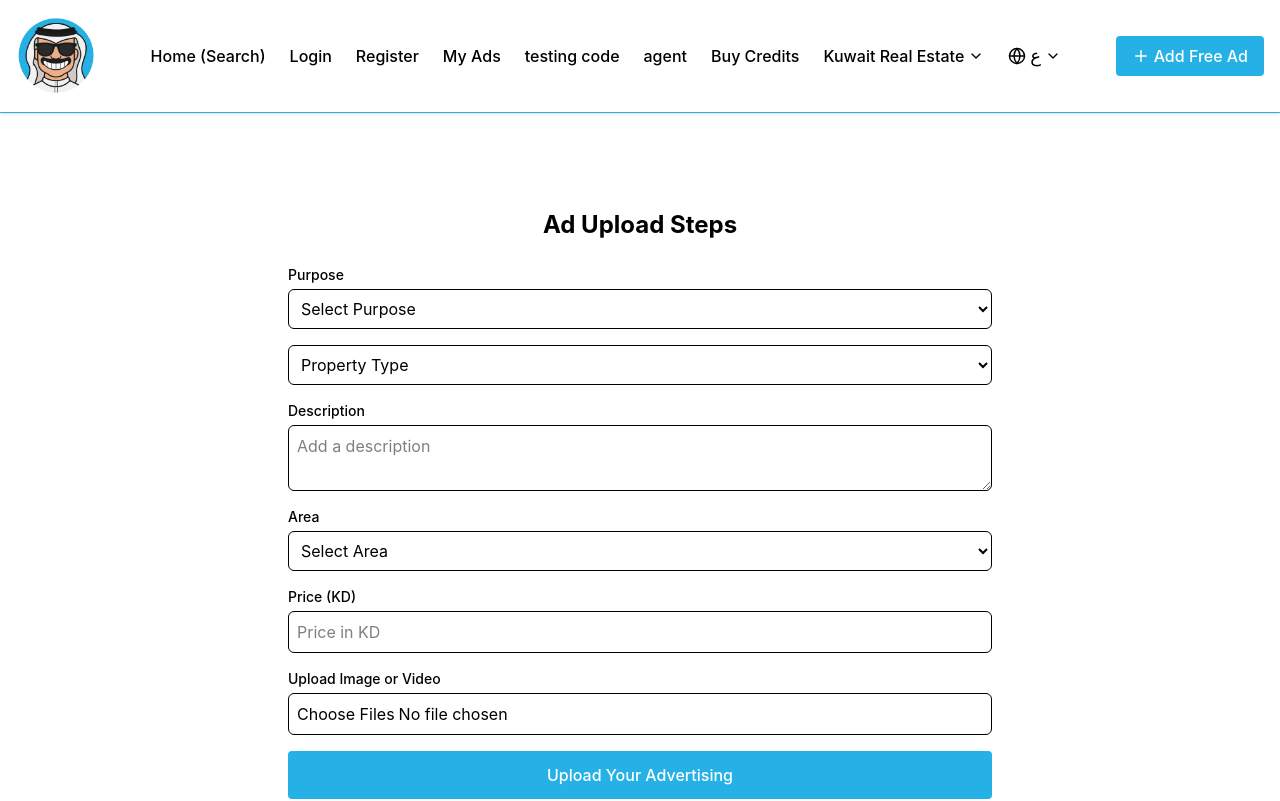
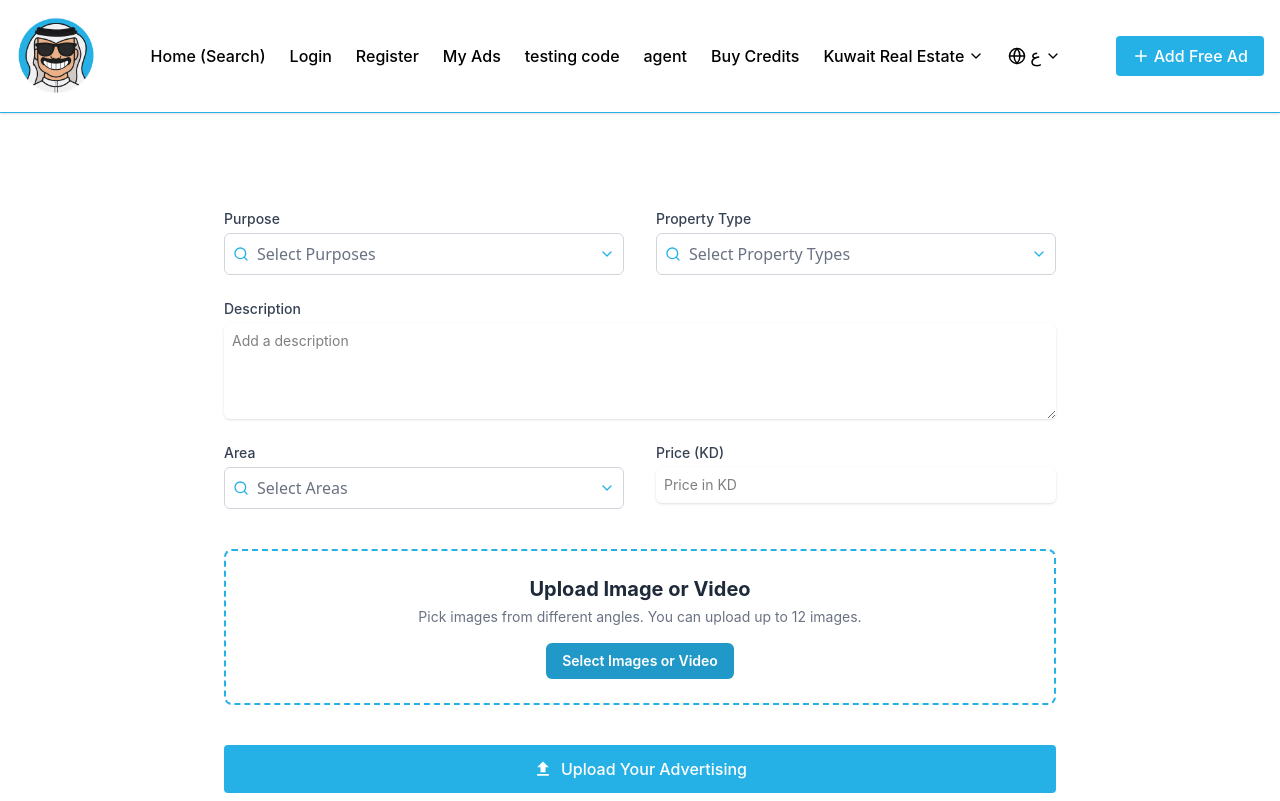
Before and after one commit to MTS-Services/Skywalker, a React (Vite) app: page /ad-upload in a window 1280 px wide. Shown: the top 801 px of the page. Built offline with nearby package versions, Linux system fonts and the light colour scheme.

Commit message:
Change theme color with logo update, add ad upload functionality, and implement translations

```diff
--- a/src/index.css
+++ b/src/index.css
@@ -51,11 +51,10 @@
   --color-adspart: #2e6290;
   --color-bgcolor-900: #26b0e5;
 
-
-  --shadow-card-shadow: 0 0 2px 0 rgba(37, 42, 49, .16), 0 1px 4px 0 rgba(37, 42, 49, .12);
+  --shadow-card-shadow:
+    0 0 2px 0 rgba(37, 42, 49, 0.16), 0 1px 4px 0 rgba(37, 42, 49, 0.12);
 
   --breakpoint-xs: 480px;
-
 }
 
 /* Global scrollbar styles (works on Firefox) */
--- a/src/pages/adUpload/AdUpload.jsx
+++ b/src/pages/adUpload/AdUpload.jsx
@@ -1,196 +1,330 @@
-import React, { useState, useEffect } from "react";
+// src/components/AdUploadForm.js
+
+import React, { useState, useEffect, useRef } from "react";
 import axios from "axios";
+import { toast } from "react-toastify";
+import { MdFileUpload } from "react-icons/md";
+import { FiSearch, FiX, FiChevronDown, FiChevronUp } from "react-icons/fi";
 import ButtonSubmit from "../../common/button/ButtonSubmit";
+import { useLanguage } from "../../context/LanguageContext";
 
+// --- Helper Component: MultiSelectDropdown (Final RTL and Color Fix) ---
+const MultiSelectDropdown = ({
+  options,
+  selectedValues,
+  onChange,
+  placeholder = "Select options",
+  searchPlaceholder,
+  noResultsText,
+  isRTL,
+}) => {
+  const [isOpen, setIsOpen] = useState(false);
+  const [searchTerm, setSearchTerm] = useState("");
+  const dropdownRef = useRef(null);
+
+  useEffect(() => {
+    const handleClickOutside = (event) => {
+      if (dropdownRef.current && !dropdownRef.current.contains(event.target)) {
+        setIsOpen(false);
+      }
+    };
+    document.addEventListener("mousedown", handleClickOutside);
+    return () => document.removeEventListener("mousedown", handleClickOutside);
+  }, []);
+
+  const toggleOption = (value) => {
+    onChange(value);
+  };
+
+  const filteredOptions = options.filter((option) =>
+    option.name.toLowerCase().includes(searchTerm.toLowerCase()),
+  );
+
+  return (
+    <div className="relative font-sans" ref={dropdownRef}>
+      {/* CHANGED: This container now correctly reverses for RTL */}
+      <div
+        className="flex cursor-pointer items-center gap-2 rounded-md border border-gray-300 bg-white p-2 rtl:flex-row-reverse"
+        onClick={() => setIsOpen(!isOpen)}
+      >
+        {/* CHANGED: Applied global color */}
+        <FiSearch className="flex-shrink-0 text-[var(--color-primary-500)]" />
+
+        {/* This div now handles the growing text/pills area */}
+        <div className="flex-grow rtl:text-right">
+          {selectedValues.length === 0 ? (
+            <span className="text-gray-500">{placeholder}</span>
+          ) : (
+            <div className="flex flex-wrap items-center gap-1 rtl:flex-row-reverse">
+              {selectedValues.map((value) => {
+                const option = options.find((o) => o.id === value);
+                return (
+                  <span
+                    key={value}
+                    className="flex items-center gap-1 rounded-md bg-cyan-100 px-2 py-1 text-sm font-medium text-cyan-800"
+                  >
+                    {option ? option.name : ""}
+                    <FiX
+                      className="cursor-pointer hover:text-cyan-600"
+                      onClick={(e) => {
+                        e.stopPropagation();
+                        toggleOption(value);
+                      }}
+                    />
+                  </span>
+                );
+              })}
+            </div>
+          )}
+        </div>
+
+        {/* CHANGED: Applied global color */}
+        <div className="flex-shrink-0">
+          {isOpen ? (
+            <FiChevronUp className="text-[var(--color-primary-500)]" />
+          ) : (
+            <FiChevronDown className="text-[var(--color-primary-500)]" />
+          )}
+        </div>
+      </div>
+
+      {isOpen && (
+        <div className="absolute z-10 mt-1 w-full rounded-md border border-gray-200 bg-white shadow-lg">
+          <div className="p-2">
+            <input
+              type="text"
+              placeholder={searchPlaceholder}
+              className="w-full rounded-md border border-gray-300 p-2 focus:border-[var(--color-primary-500)] focus:ring-[var(--color-primary-500)]"
+              value={searchTerm}
+              onChange={(e) => setSearchTerm(e.target.value)}
+            />
+          </div>
+          <ul className="max-h-60 overflow-y-auto p-2">
+            {filteredOptions.length > 0 ? (
+              filteredOptions.map((option) => (
+                <li
+                  key={option.id}
+                  className="flex cursor-pointer items-center rounded-md p-2 hover:bg-cyan-50"
+                  onClick={() => toggleOption(option.id)}
+                >
+                  <input
+                    type="checkbox"
+                    className="h-4 w-4 rounded border-gray-300 text-[var(--color-primary-500)] focus:ring-[var(--color-primary-500)]"
+                    checked={selectedValues.includes(option.id)}
+                    readOnly
+                  />
+                  <span className="text-gray-700 ltr:ml-3 rtl:mr-3">
+                    {option.name}
+                  </span>
+                  {option.count && (
+                    <span className="text-sm text-gray-500 ltr:ml-auto rtl:mr-auto">
+                      {option.count}
+                    </span>
+                  )}
+                </li>
+              ))
+            ) : (
+              <li className="p-2 text-gray-500">{noResultsText}</li>
+            )}
+          </ul>
+        </div>
+      )}
+    </div>
+  );
+};
+
+// --- Main Component: AdUploadForm (No changes needed here from last time) ---
 const AdUploadForm = () => {
+  const { t, isRTL } = useLanguage();
+
+  const [isLoading, setIsLoading] = useState(true);
+  const [options, setOptions] = useState({
+    purposes: [],
+    propertyTypes: [],
+    areas: [],
+  });
   const [formData, setFormData] = useState({
-    purpose: "",
-    propertyType: "",
+    purposes: [],
+    propertyTypes: [],
     description: "",
-    area: "",
+    regions: [],
     price: "",
-    regions: [],
-    images: null,
+    images: [],
   });
 
-  // State to hold dropdown data
-  const [purposes, setPurposes] = useState([]);
-  const [propertyTypes, setPropertyTypes] = useState([]);
-  const [areas, setAreas] = useState([]);
-
-  // Fetching data from the server using Axios
   useEffect(() => {
-    // Fetch Purpose data from local JSON
-    axios
-      .get("/data/transactionTypes.json")
-      .then((response) => {
-        if (Array.isArray(response.data)) {
-          setPurposes(response.data);
-        } else {
-          console.error("Invalid data structure for purposes");
-        }
-      })
-      .catch((error) => console.error("Error fetching purposes:", error));
-
-    // Fetch Property Type data from local JSON
-    axios
-      .get("/data/propertyTypes.json")
-      .then((response) => {
-        if (Array.isArray(response.data)) {
-          setPropertyTypes(response.data);
-        } else {
-          console.error("Invalid data structure for property types");
-        }
-      })
-      .catch((error) => console.error("Error fetching property types:", error));
-
-    // Fetch Area data from local JSON
-    axios
-      .get("/data/regions.json")
-      .then((response) => {
-        if (Array.isArray(response.data)) {
-          setAreas(response.data);
-        } else {
-          console.error("Invalid data structure for areas");
-        }
-      })
-      .catch((error) => console.error("Error fetching areas:", error));
-  }, []);
+    const fetchData = async () => {
+      setIsLoading(true);
+      try {
+        const [purposesRes, propTypesRes, areasRes] = await Promise.all([
+          axios.get("/data/transactionTypes.json"),
+          axios.get("/data/propertyTypes.json"),
+          axios.get("/data/regions.json"),
+        ]);
+        setOptions({
+          purposes: purposesRes.data || [],
+          propertyTypes: propTypesRes.data || [],
+          areas: areasRes.data || [],
+        });
+      } catch (error) {
+        console.error("Failed to fetch form data:", error);
+        toast.error(t.adUploadForm.dataLoadError);
+      } finally {
+        setIsLoading(false);
+      }
+    };
+    fetchData();
+  }, [t]);
 
   const handleInputChange = (e) => {
     const { name, value } = e.target;
     setFormData((prev) => ({ ...prev, [name]: value }));
   };
 
-  const handleCheckboxChange = (e) => {
-    const { value } = e.target;
+  const handleMultiSelectChange = (fieldName, selectedId) => {
     setFormData((prev) => {
-      const newRegions = prev.regions.includes(value)
-        ? prev.regions.filter((region) => region !== value)
-        : [...prev.regions, value];
-      return { ...prev, regions: newRegions };
+      const currentSelection = prev[fieldName];
+      const newSelection = currentSelection.includes(selectedId)
+        ? currentSelection.filter((id) => id !== selectedId)
+        : [...currentSelection, selectedId];
+      return { ...prev, [fieldName]: newSelection };
     });
   };
 
   const handleFileChange = (e) => {
-    setFormData((prev) => ({ ...prev, images: e.target.files }));
+    const selectedFiles = Array.from(e.target.files);
+    if (selectedFiles.length + formData.images.length > 12) {
+      toast.error(t.adUploadForm.fileLimitError);
+      return;
+    }
+    setFormData((prev) => ({
+      ...prev,
+      images: [...prev.images, ...selectedFiles],
+    }));
   };
 
+  if (isLoading) {
+    return <div className="p-10 text-center">{t.adUploadForm.loading}</div>;
+  }
+
   return (
-    <div className="mx-auto mt-16 h-screen max-w-3xl p-8">
-      <h1 className="mb-6 text-center text-2xl font-bold">Ad Upload Steps</h1>
-
-      <form className="space-y-4">
-        {/* Purpose Dropdown */}
-        <div>
-          <label className="block text-sm font-medium">Purpose</label>
-          <select
-            name="purpose"
-            value={formData.purpose}
-            onChange={handleInputChange}
-            className="mt-1 block w-full rounded-md border p-2"
-          >
-            <option value="">Select Purpose</option>
-            {purposes.length > 0 ? (
-              purposes.map((purpose) => (
-                <option key={purpose.id} value={purpose.id}>
-                  {purpose.name}
-                </option>
-              ))
-            ) : (
-              <option disabled>Loading purposes...</option>
-            )}
-          </select>
+    <div className="mx-auto mt-16 h-screen max-w-4xl p-4 sm:p-6 md:p-8">
+      <form className="grid grid-cols-1 gap-x-8 gap-y-6 md:grid-cols-2">
+        <div className="md:col-span-1">
+          <label className="mb-1 block text-sm font-medium text-gray-700">
+            {t.adUploadForm.purposeLabel}
+          </label>
+          <MultiSelectDropdown
+            options={options.purposes}
+            selectedValues={formData.purposes}
+            onChange={(id) => handleMultiSelectChange("purposes", id)}
+            placeholder={t.adUploadForm.purposePlaceholder}
+            searchPlaceholder={t.adUploadForm.searchPlaceholder}
+            noResultsText={t.adUploadForm.noResults}
+            isRTL={isRTL}
+          />
         </div>
 
-        {/* Property Type Dropdown */}
-        <div>
-          <label className="block text-sm font-medium"></label>
-          <select
-            name="propertyType"
-            value={formData.propertyType}
-            onChange={handleInputChange}
-            className="mt-1 block w-full rounded-md border p-2"
-          >
-            <option value="all">Property Type</option>
-            {propertyTypes.length > 0 ? (
-              propertyTypes.map((type) => (
-                <option key={type.id} value={type.id}>
-                  {type.name}
-                </option>
-              ))
-            ) : (
-              <option disabled>Loading property types...</option>
-            )}
-          </select>
+        <div className="md:col-span-1">
+          <label className="mb-1 block text-sm font-medium text-gray-700">
+            {t.adUploadForm.propertyTypeLabel}
+          </label>
+          <MultiSelectDropdown
+            options={options.propertyTypes}
+            selectedValues={formData.propertyTypes}
+            onChange={(id) => handleMultiSelectChange("propertyTypes", id)}
+            placeholder={t.adUploadForm.propertyTypePlaceholder}
+            searchPlaceholder={t.adUploadForm.searchPlaceholder}
+            noResultsText={t.adUploadForm.noResults}
+            isRTL={isRTL}
+          />
         </div>
 
-        {/* Description Input */}
-        <div>
-          <label className="block text-sm font-medium">Description</label>
+        <div className="md:col-span-2">
+          <label className="mb-1 block text-sm font-medium text-gray-700">
+            {t.adUploadForm.descriptionLabel}
+          </label>
           <textarea
             name="description"
             value={formData.description}
             onChange={handleInputChange}
-            className="mt-1 block w-full rounded-md border p-2"
-            placeholder="Add a description"
+            className="mt-1 block w-full rounded-md border-gray-300 p-2 shadow-sm focus:border-cyan-500 focus:ring-cyan-500 sm:text-sm"
+            placeholder={t.adUploadForm.descriptionPlaceholder}
+            rows={4}
           />
         </div>
 
-        {/* Area Dropdown */}
-        <div>
-          <label className="block text-sm font-medium">Area</label>
-          <select
-            name="area"
-            value={formData.area}
-            onChange={handleInputChange}
-            className="mt-1 block w-full rounded-md border p-2"
-          >
-            <option value="">Select Area</option>
-            {areas.length > 0 ? (
-              areas.map((area) => (
-                <option key={area.id} value={area.id}>
-                  {area.name} ({area.count})
-                </option>
-              ))
-            ) : (
-              <option disabled>Loading areas...</option>
-            )}
-          </select>
+        <div className="md:col-span-1">
+          <label className="mb-1 block text-sm font-medium text-gray-700">
+            {t.adUploadForm.areaLabel}
+          </label>
+          <MultiSelectDropdown
+            options={options.areas}
+            selectedValues={formData.regions}
+            onChange={(id) => handleMultiSelectChange("regions", id)}
+            placeholder={t.adUploadForm.areaPlaceholder}
+            searchPlaceholder={t.adUploadForm.searchPlaceholder}
+            noResultsText={t.adUploadForm.noResults}
+            isRTL={isRTL}
+          />
         </div>
 
-        {/* Price Input */}
-        <div>
-          <label className="block text-sm font-medium">Price (KD)</label>
+        <div className="md:col-span-1">
+          <label className="mb-1 block text-sm font-medium text-gray-700">
+            {t.adUploadForm.priceLabel}
+          </label>
           <input
             type="number"
             name="price"
             value={formData.price}
             onChange={handleInputChange}
-            className="mt-1 block w-full rounded-md border p-2"
-            placeholder="Price in KD"
+            className="mt-1 block w-full rounded-md border-gray-300 p-2 shadow-sm focus:border-cyan-500 focus:ring-cyan-500 sm:text-sm"
+            placeholder={t.adUploadForm.pricePlaceholder}
           />
         </div>
 
-        {/* File Upload */}
-        <div>
-          <label className="block text-sm font-medium">
-            Upload Image or Video
+        <div className="mt-4 rounded-lg border-2 border-dashed border-[var(--color-primary-500)] p-6 text-center md:col-span-2">
+          <h2 className="text-xl font-bold text-gray-800">
+            {t.adUploadForm.mediaUploadTitle}
+          </h2>
+          <p className="mt-1 text-sm text-gray-500">
+            {t.adUploadForm.mediaUploadSubtitle}
+          </p>
+          <label
+            htmlFor="file-upload"
+            className="mt-4 inline-block cursor-pointer rounded-md bg-[var(--color-primary-600)] px-4 py-2 text-sm font-semibold text-white hover:bg-[var(--color-primary-700)]"
+          >
+            {t.adUploadForm.mediaSelectButton}
           </label>
           <input
             type="file"
             multiple
+            id="file-upload"
             onChange={handleFileChange}
-            className="mt-1 block w-full rounded-md border p-2"
+            accept="image/*,video/*"
+            className="hidden"
           />
+          {formData.images.length > 0 && (
+            <div className="mt-4 text-sm font-medium text-gray-700">
+              {formData.images.length}{" "}
+              {formData.images.length === 1
+                ? t.adUploadForm.fileSingular
+                : t.adUploadForm.filePlural}{" "}
+              {t.adUploadForm.filesSelected}
+            </div>
+          )}
         </div>
 
-        {/* Submit Button */}
-        <div>
+        <div className="mt-4 md:col-span-2">
           <ButtonSubmit
-            text="Upload Your Advertising"
+            text={
+              <span className="flex items-center justify-center">
+                <MdFileUpload className="mr-2 text-xl" />
+                {t.adUploadForm.submitButton}
+              </span>
+            }
             className="!w-full"
-          ></ButtonSubmit>
+          />
         </div>
       </form>
     </div>
--- a/src/utils/translations.jsx
+++ b/src/utils/translations.jsx
@@ -20,8 +20,8 @@ export const translations = {
     },
 
     creditComponent: {
-      'title': 'Your Ads Credits',
-      'buyCredit': 'Buy Credits',
+      title: "Your Ads Credits",
+      buyCredit: "Buy Credits",
     },
 
     // Home Page
@@ -119,7 +119,8 @@ export const translations = {
     // Register Page
     register: {
       title: "Register",
-      subtitle: "Enter your mobile number and a new password to register a new account",
+      subtitle:
+        "Enter your mobile number and a new password to register a new account",
       thamsCondition: "By registering you agree to the terms and conditions",
       alradyLogin: "Old user with an account?",
       loginlink: " Login to your account",
@@ -256,42 +257,31 @@ export const translations = {
     },
 
     // Ads Upload
-    // adUpload: {
-    //   purpose: "Purpose",
-    //   propertyType: "Property Type",
-    //   description: "Description",
-    //   area: "Area",
-    //   price: "Price (KD)",
-    //   uploadMedia: "Upload Image or Video",
-    //   selectMedia: "Select Images or Video",
-    //   uploadButton: "Upload Your Advertising",
-    //   regions: [
-    //     { id: "all", name: "All Region", count: 2155 },
-    //     { id: "hawally", name: "Hawally Governorate", count: 744 },
-    //     { id: "salmiya", name: "Salmiya", count: 104 },
-    //     { id: "salwa", name: "Salwa", count: 92 },
-    //     { id: "jabriya", name: "Jabriya", count: 82 },
-    //     { id: "rumaithiya", name: "Rumaithiya", count: 67 },
-    //     { id: "zehra", name: "Zehra", count: 67 },
-    //     { id: "hawally_new", name: "Hawally", count: 65 },
-    //     { id: "siddeeq", name: "Siddeeq", count: 62 },
-    //     { id: "salam", name: "Salam", count: 58 },
-    //   ],
-    //   propertyTypes: [
-    //     { id: "apartment", name: "Apartment" },
-    //     { id: "house", name: "House" },
-    //     { id: "land", name: "Land" },
-    //     { id: "building", name: "Building" },
-    //     { id: "chalet", name: "Chalet" },
-    //     { id: "farm", name: "Farm" },
-    //     { id: "commercial", name: "Commercial" },
-    //   ],
-    //   transactionTypes: [
-    //     { id: "rent", name: "Rent" },
-    //     { id: "sale", name: "Sale" },
-    //     { id: "exchange", name: "Exchange" },
-    //   ],
-    // },
+    adUploadForm: {
+      loading: "Loading form...",
+      purposeLabel: "Purpose",
+      purposePlaceholder: "Select Purposes",
+      propertyTypeLabel: "Property Type",
+      propertyTypePlaceholder: "Select Property Types",
+      descriptionLabel: "Description",
+      descriptionPlaceholder: "Add a description",
+      areaLabel: "Area",
+      areaPlaceholder: "Select Areas",
+      priceLabel: "Price (KD)",
+      pricePlaceholder: "Price in KD",
+      mediaUploadTitle: "Upload Image or Video",
+      mediaUploadSubtitle:
+        "Pick images from different angles. You can upload up to 12 images.",
+      mediaSelectButton: "Select Images or Video",
+      fileSingular: "file",
+      filePlural: "files",
+      filesSelected: "selected",
+      submitButton: "Upload Your Advertising",
+      noResults: "No results found",
+      searchPlaceholder: "Search...",
+      dataLoadError: "Could not load necessary data. Please try again later.",
+      fileLimitError: "You can only upload up to 12 images or videos.",
+    },
   },
   ar: {
     // Header
@@ -307,15 +297,14 @@ export const translations = {
       myAds: "اعلاناتي",
     },
 
-
     footer: {
       titleFast: "عقارات للايجار",
       footerChildone: "شقق للايجار",
     },
 
-     creditComponent: {
-      'title': 'احصل على الايجار الان',
-      'buyCredit': 'اشتري الايجار',
+    creditComponent: {
+      title: "احصل على الايجار الان",
+      buyCredit: "اشتري الايجار",
     },
 
     // Home Page
@@ -561,41 +550,31 @@ export const translations = {
     },
 
     // adUpload
-    // adUpload: {
-    //   purpose: "الغرض",
-    //   propertyType: "نوع العقار",
-    //   description: "الوصف",
-    //   area: "المساحة",
-    //   price: "السعر (د.ك)",
-    //   uploadMedia: "رفع صورة أو فيديو",
-    //   selectMedia: "حدد الصور أو الفيديو",
-    //   uploadButton: "رفع إعلانك",
-    //   regions: [
-    //     { id: "all", name: "جميع المناطق", count: 2155 },
-    //     { id: "hawally", name: "محافظة حولي", count: 744 },
-    //     { id: "salmiya", name: "السالمية", count: 104 },
-    //     { id: "salwa", name: "سلوى", count: 92 },
-    //     { id: "jabriya", name: "الجابرية", count: 82 },
-    //     { id: "rumaithiya", name: "الرميثية", count: 67 },
-    //     { id: "zehra", name: "زهرة", count: 67 },
-    //     { id: "hawally_new", name: "حولى", count: 65 },
-    //     { id: "siddeeq", name: "الصديق", count: 62 },
-    //     { id: "salam", name: "السلام", count: 58 },
-    //   ],
-    //   propertyTypes: [
-    //     { id: "apartment", name: "شقة" },
-    //     { id: "house", name: "منزل" },
-    //     { id: "land", name: "أرض" },
-    //     { id: "building", name: "مبنى" },
-    //     { id: "chalet", name: "شاليه" },
-    //     { id: "farm", name: "مزرعة" },
-    //     { id: "commercial", name: "تجاري" },
-    //   ],
-    //   transactionTypes: [
-    //     { id: "rent", name: "إيجار" },
-    //     { id: "sale", name: "بيع" },
-    //     { id: "exchange", name: "تبادل" },
-    //   ],
-    // },
+    adUploadForm: {
+      loading: "جاري تحميل النموذج...",
+      purposeLabel: "الغرض",
+      purposePlaceholder: "اختر الأغراض",
+      propertyTypeLabel: "نوع العقار",
+      propertyTypePlaceholder: "اختر أنواع العقارات",
+      descriptionLabel: "الوصف",
+      descriptionPlaceholder: "أضف وصفًا",
+      areaLabel: "المنطقة",
+      areaPlaceholder: "اختر المناطق",
+      priceLabel: "السعر (د.ك)",
+      pricePlaceholder: "السعر بالدينار الكويتي",
+      mediaUploadTitle: "رفع صورة أو فيديو",
+      mediaUploadSubtitle:
+        "اختر صورًا من زوايا مختلفة. يمكنك رفع ما يصل إلى 12 صورة.",
+      mediaSelectButton: "اختر الصور أو الفيديو",
+      fileSingular: "ملف",
+      filePlural: "ملفات",
+      filesSelected: "محددة",
+      submitButton: "ارفع إعلانك",
+      noResults: "لم يتم العثور على نتائج",
+      searchPlaceholder: "بحث...",
+      dataLoadError:
+        "لا يمكن تحميل البيانات اللازمة. يرجى المحاولة مرة أخرى في وقت لاحق.",
+      fileLimitError: "يمكنك فقط رفع ما يصل إلى 12 صورة أو مقطع فيديو.",
+    },
   },
 };
```
